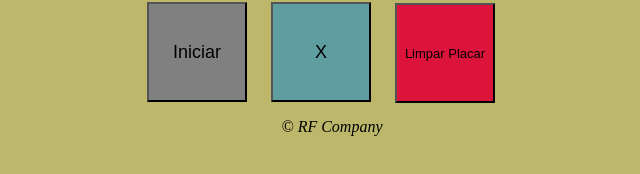
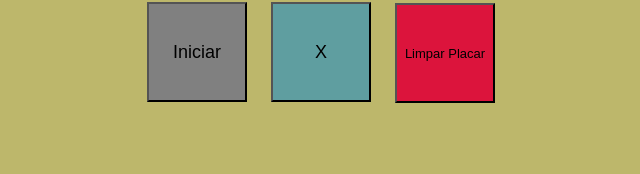
Before and after one commit to romulomoitinho/jogo-da-velha, a plain HTML site: page index.html in a window 1280 px wide. Shown: the part 498-672 px from the top of the page, without its empty margins (308-948 px from the left). Drawn offline with Linux system fonts and the light colour scheme.

Commit message:
Update index.html

```diff
--- a/index.html
+++ b/index.html
@@ -32,7 +32,6 @@
         <input type="button" value="X" id="XO" onclick="trocarXporO()">
         <button type="button" id="limpar" onclick="limparPlacar()">Limpar Placar</button>
     </div>
-    <p><em>&copy; RF Company</em></p>
 
     <script src="script.js"></script>
 </body>
```
